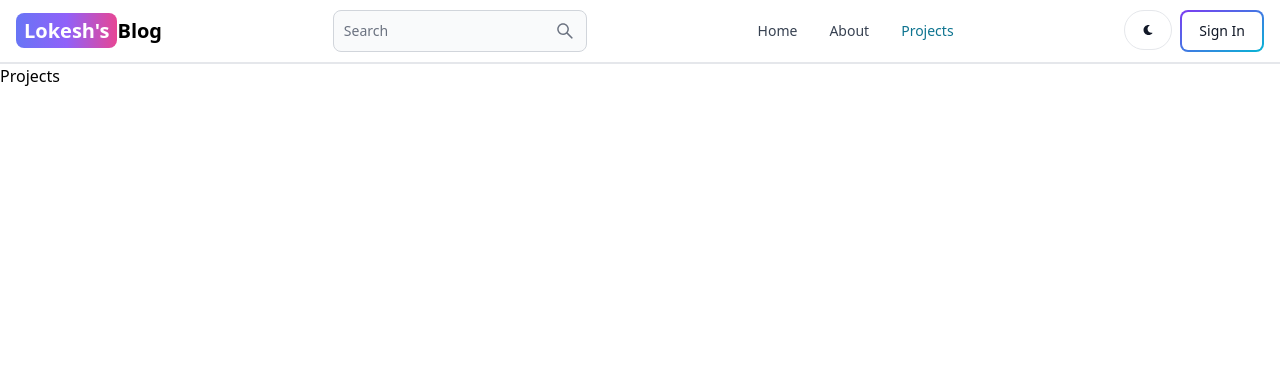
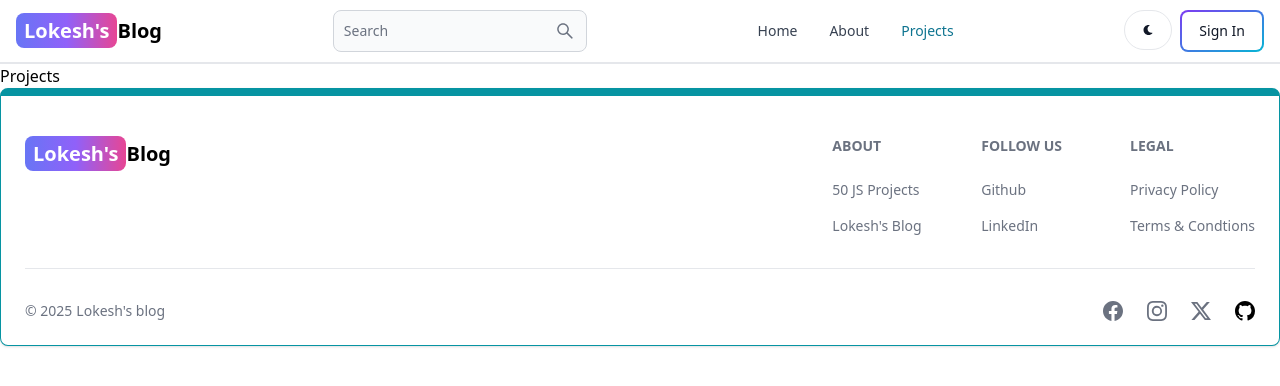
Before and after one commit to lokeshgoud15/Mern-Blog-App, a React app in the folder client/: page /projects in a window 1280 px wide. Shown: the top 386 px of the page. Built offline with nearby package versions, Linux system fonts and the light colour scheme; the HTML template or start-up script is replaced by a standard one.

Commit message:
create and add Footer component

```diff
--- a/client/src/App.jsx
+++ b/client/src/App.jsx
@@ -8,6 +8,7 @@
 import SignUp from "./Pages/SignUp";
 import Dashboard from "./Pages/Dashboard";
 import Projects from "./Pages/Projects";
+import FooterComponent from "./components/Footer";
 
 
 
@@ -24,6 +25,7 @@
         <Route path="/dashboard" element={<Dashboard />} />
         <Route path="/projects" element={<Projects />} />
       </Routes>
+      <FooterComponent/>
     </BrowserRouter>
   );
 };
--- /dev/null
+++ b/client/src/components/Footer.jsx
@@ -0,0 +1,98 @@
+import { Footer } from "flowbite-react";
+import React from "react";
+import { Link } from "react-router-dom";
+import {
+  BsFacebook,
+  BsGithub,
+  BsInstagram,
+  BsTwitch,
+  BsTwitterX,
+} from "react-icons/bs";
+
+const FooterComponent = () => {
+  return (
+    <Footer container className="border border-t-8 border-teal-500">
+      <div className="w-full max-w-7xl mx-auto ">
+        <div className="grid w-full justify-between sm:flex md:grid-cols-1">
+          <div className="mt-5 ">
+            <Link
+              to="/"
+              className="self-center whitespace-nowrap text-lg sm:text-xl font-semibold dark:text-white"
+            >
+              <span className="px-2 py-1 bg-gradient-to-r from-indigo-500 via-purple-500 to-pink-500 rounded-lg text-white">
+                Lokesh's
+              </span>
+              Blog
+            </Link>
+          </div>
+
+          <div className="grid grid-cols-2 gap-8 mt-4 sm:grid-cols-3 sm:gap-6">
+            <div>
+              <Footer.Title title="About" />
+              <Footer.LinkGroup col>
+                <Footer.Link
+                  href="https://www.50jsprojects.com"
+                  target="_blank"
+                  rel="no openner no referrer"
+                >
+                  50 JS Projects
+                </Footer.Link>
+                <Footer.Link
+                  href="/about"
+                  target="_blank"
+                  rel="no openner no referrer"
+                >
+                  Lokesh's Blog
+                </Footer.Link>
+              </Footer.LinkGroup>
+            </div>
+
+            <div>
+              <Footer.Title title="Follow us" />
+              <Footer.LinkGroup col>
+                <Footer.Link
+                  href="https://www.github.com/lokeshgoud15"
+                  target="_blank"
+                  rel="no openner no referrer"
+                >
+                  Github
+                </Footer.Link>
+                <Footer.Link
+                  href="https://www.linkedin.com/in/lokesh-nalamasa"
+                  target="_blank"
+                  rel="no openner no referrer"
+                >
+                  LinkedIn
+                </Footer.Link>
+              </Footer.LinkGroup>
+            </div>
+
+            <div>
+              <Footer.Title title="Legal" />
+              <Footer.LinkGroup col>
+                <Footer.Link href="#">Privacy Policy</Footer.Link>
+                <Footer.Link>Terms &amp; Condtions</Footer.Link>
+              </Footer.LinkGroup>
+            </div>
+          </div>
+        </div>
+        <Footer.Divider />
+        <div className="w-full sm:flex sm:items-center sm:justify-between">
+          <Footer.Copyright
+            href="#"
+            by="Lokesh's blog"
+            year={new Date().getFullYear()}
+          />
+          <div className="flex gap-6 sm:mt-0 mt-4 sm:justify-center">
+            <Footer.Icon href="#" icon={BsFacebook} />
+            <Footer.Icon href="#" icon={BsInstagram} />
+            <Footer.Icon href="ttps://www.github.com/lokeshgoud15" icon={BsTwitterX} />
+            <Footer.Icon href="" icon={BsGithub} />
+          </div>
+        </div>
+      </div>
+    </Footer>
+  );
+};
+
+export default FooterComponent;
```
